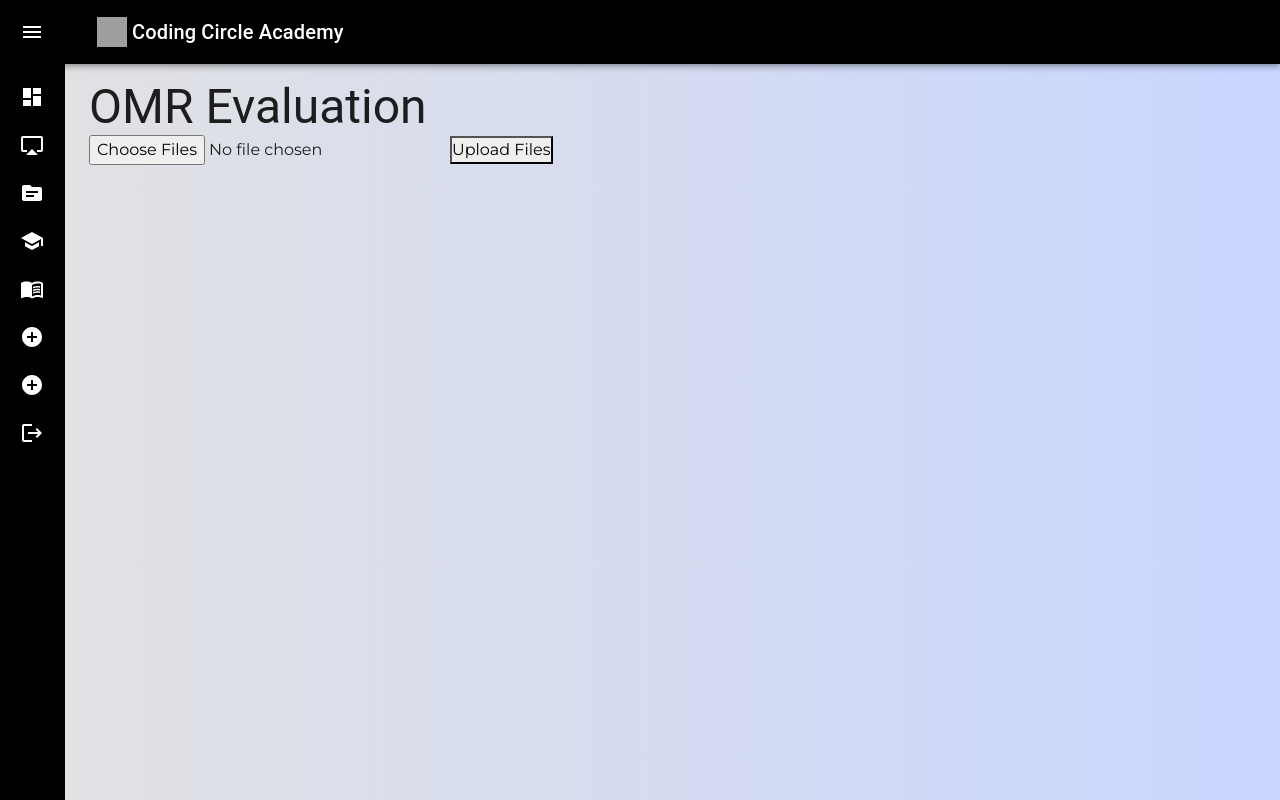
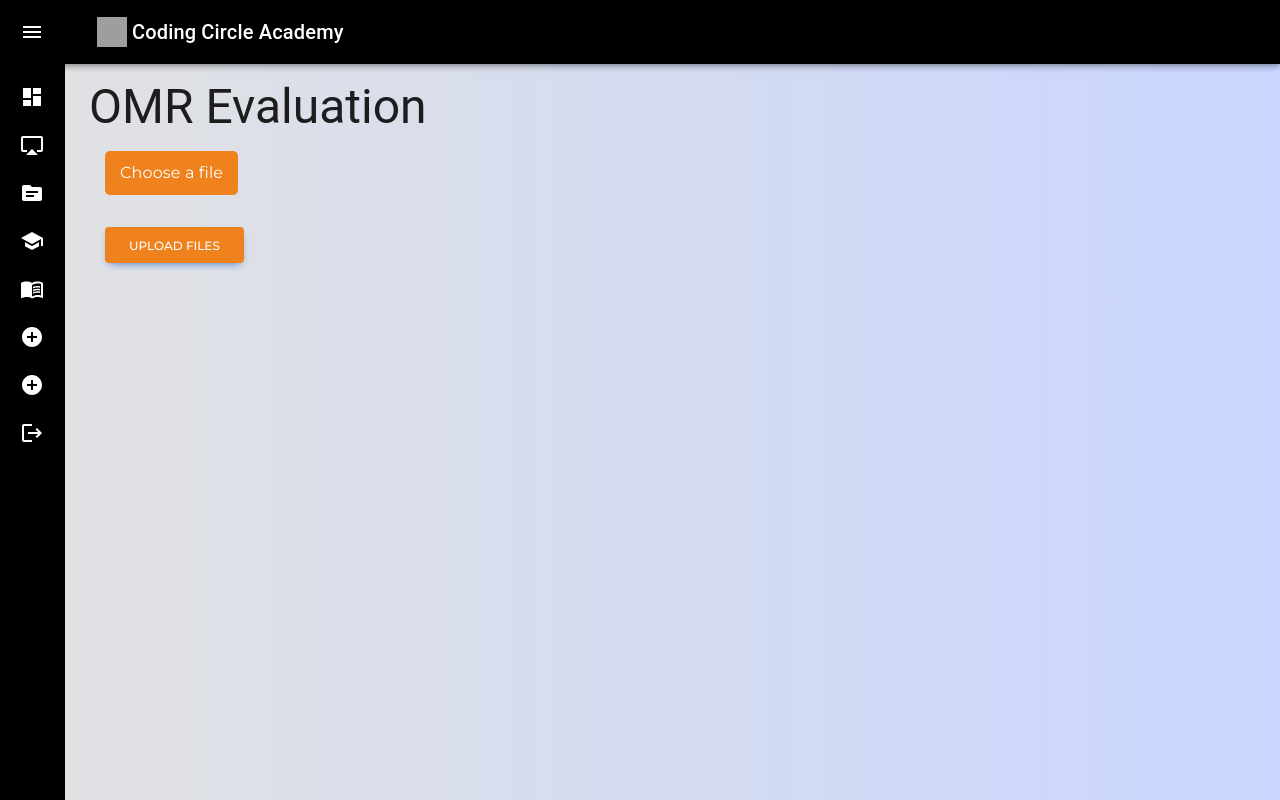
Before and after one commit to kamran296/LMS, a React (Create React App) app in the folder Frontend/: page /upload in a window 1280 px wide. Built offline with nearby package versions, Linux system fonts and the light colour scheme; grey boxes are pictures that could not be loaded.

Commit message:
omr done

```diff
--- a/Frontend/src/Component/MarksTable.jsx
+++ b/Frontend/src/Component/MarksTable.jsx
@@ -16,6 +16,7 @@ import {
 
 function MarksTable({ csvData }) {
   const [data, setData] = useState([]);
+
   console.log(data);
   // const [formData, setFormData] = useState({});
   useEffect(() => {
@@ -58,6 +59,7 @@ function MarksTable({ csvData }) {
       );
       console.log(response.json);
       alert("Marks Added Successfully!!");
+      window.location.reload();
     } catch (error) {}
   };
 
--- a/Frontend/src/Page/Omr.jsx
+++ b/Frontend/src/Page/Omr.jsx
@@ -1,17 +1,18 @@
 import React, { useState } from "react";
-import axios from "axios";
+import "./mainPage.css";
 import MarksTable from "../Component/MarksTable";
 import SideBar from "../Component/SideBar";
 import Button from "react-bootstrap/Button";
 import Box from "@mui/material/Box";
-import { useNavigate } from "react-router-dom";
 import { Typography } from "@mui/material";
 
 const Omr = () => {
   const [selectedFiles, setSelectedFiles] = useState(null);
   const [csvData, setCsvData] = useState("");
-  const navigate = useNavigate();
+  const [loading, setLoading] = useState(false);
+
   const handleFileChange = (event) => {
+    alert("Files selected successfully");
     setSelectedFiles(event.target.files);
   };
 
@@ -22,6 +23,9 @@ const Omr = () => {
       alert("Please select files.");
       return;
     }
+
+    // Set loading to true to show loading indicator
+    setLoading(true);
 
     // Prepare form data
     const formData = new FormData();
@@ -47,22 +51,46 @@ const Omr = () => {
       }
     } catch (error) {
       console.error("Error uploading files:", error);
+    } finally {
+      // Set loading back to false after upload completes
+      setLoading(false);
     }
   };
 
   return (
+    <>
       <Box sx={{ display: "flex" }}>
         <SideBar />
         <Box component="main" sx={{ flexGrow: 1, p: 3, marginTop: "55px" }}>
           <Typography variant="h3">OMR Evaluation</Typography>
           <form onSubmit={handleSubmit}>
-          <input type="file" multiple onChange={handleFileChange} />
-          <button type="submit">Upload Files</button>
+            <label htmlFor="fileInput" className="custom-file-input">
+              <span className="file-label">Choose a file</span>
+              <input
+                id="fileInput"
+                className="btnFileClass"
+                type="file"
+                multiple
+                onChange={handleFileChange}
+              />
+            </label>
+            <br />
+            <Button
+              style={{
+                margin: "1rem",
+                backgroundColor: "rgb(239, 130, 28)",
+              }}
+              type="submit"
+              disabled={loading}
+            >
+              {loading ? "Uploading..." : "Upload Files"}
+            </Button>
           </form>
 
           {csvData && <MarksTable csvData={csvData} />}
         </Box>
       </Box>
+    </>
   );
 };
 
--- a/Frontend/src/Page/mainPage.css
+++ b/Frontend/src/Page/mainPage.css
@@ -13,17 +13,17 @@
   background-color: #fff1f1;
   border-radius: 12px;
 }
-.formDetailbox{
+.formDetailbox {
   margin: 1rem;
   display: flex;
   flex-direction: column;
   justify-content: center;
   padding: 1rem;
-   background-color: #fff1f1;
+  background-color: #fff1f1;
   border-radius: 12px;
 }
 .flexDiv {
- margin: 1rem;
+  margin: 1rem;
   display: flex;
   justify-content: flex-start;
   align-items: center;
@@ -52,8 +52,7 @@ th {
 #stuSubBtn,
 #BatchBtn,
 #addCourseBtn,
-#teacherSubBtn
-{
+#teacherSubBtn {
   background-color: #ff6636;
   margin: 1rem;
   width: 15rem;
@@ -66,36 +65,58 @@ th {
   justify-content: center;
   align-items: center;
 }
-.studentViewBox{
-   background-color: #fff1f1;
+.studentViewBox {
+  background-color: #fff1f1;
   margin: 6rem;
   width: 100%;
   border-radius: 10px;
   padding: 1rem;
 }
-.modalBox{
- margin: 4rem;
+.modalBox {
+  margin: 4rem;
 }
-.flexModal{
+.flexModal {
   display: flex;
   justify-content: space-between;
   align-items: center;
 }
-.headingFlex{
+.headingFlex {
   margin: 1rem;
   display: flex;
   justify-content: space-between;
   align-items: center;
 }
-#tabId1, #tabId2{
+#tabId1,
+#tabId2 {
   background: none;
   color: black;
   font-weight: bold;
   font-size: 1rem;
   text-decoration: underline;
 }
-.flexViewBox{
+.flexViewBox {
   display: flex;
   justify-content: space-between;
   align-items: center;
 }
+/* Hide the default file input styles */
+input[type="file"] {
+  display: none;
+}
+
+/* Style the custom file input container */
+.custom-file-input {
+  display: inline-block;
+  padding: 10px 15px;
+  background-color: rgb(239, 130, 28);
+  color: #fff;
+  cursor: pointer;
+  border-radius: 5px;
+  margin: 1rem;
+}
+
+/* Style the file input label text */
+.file-label {
+  font-size: 16px;
+  /* font-weight: bold; */
+}
--- /dev/null
+++ b/package.json
@@ -0,0 +1,5 @@
+{
+  "dependencies": {
+    "mui-file-input": "^4.0.4"
+  }
+}
```
Also changed, not shown: 1 other file (tests, documents, lock files or other folders). Lines whose indentation alone changed are shown as unchanged.
